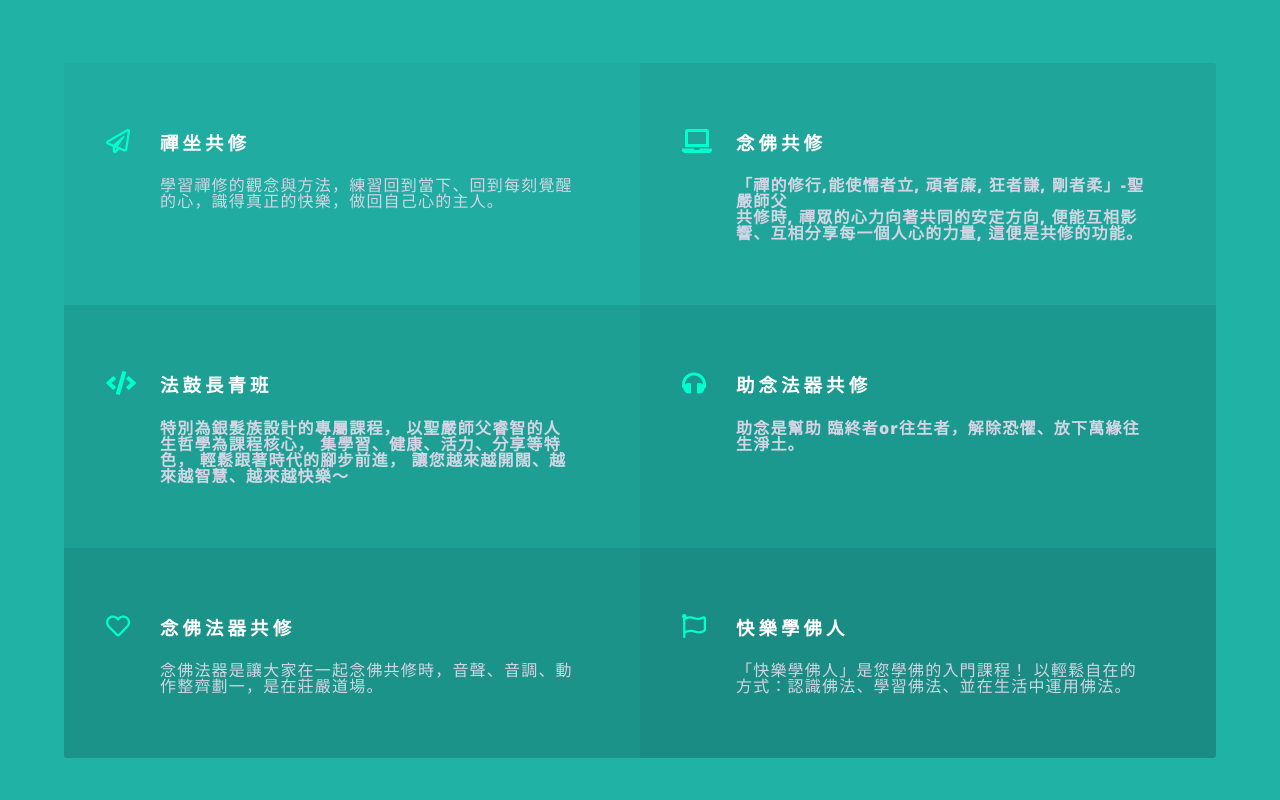
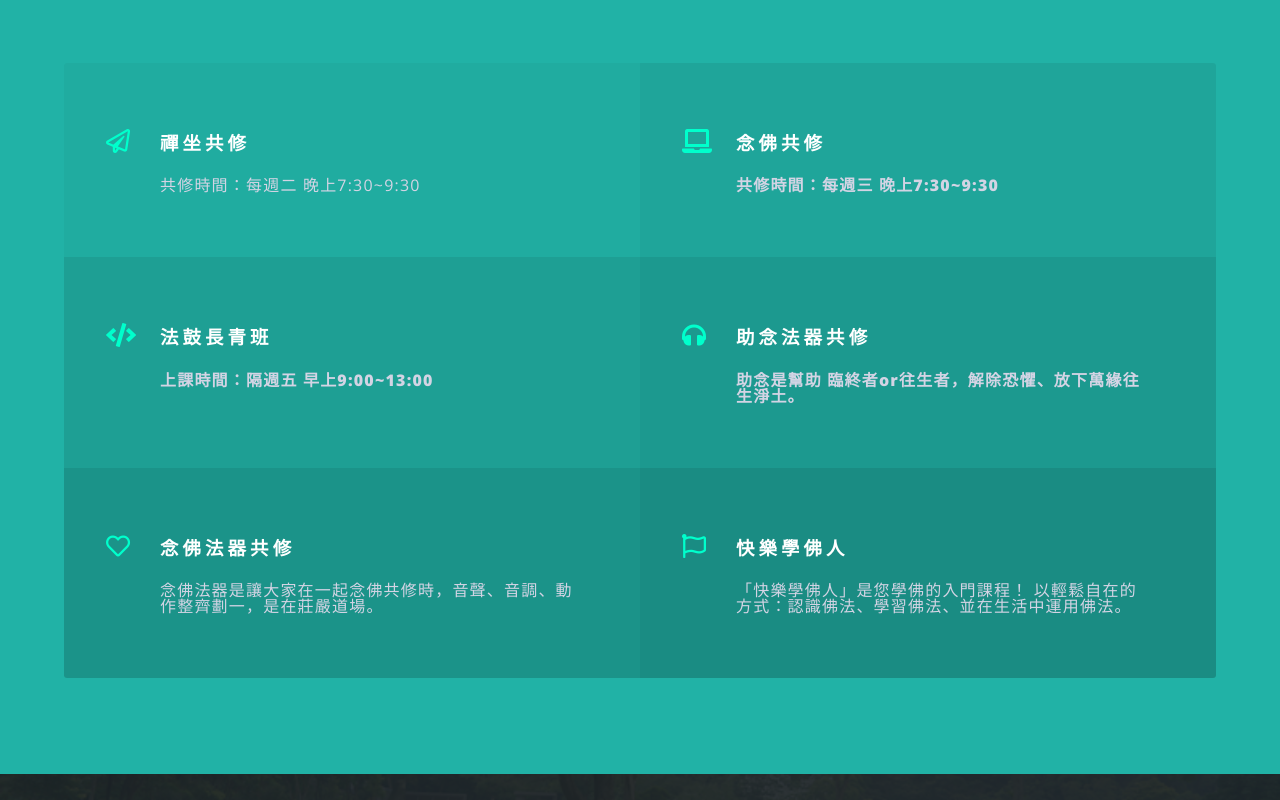
Before and after one commit to cindylai0753/DDM-Haishan, a plain HTML site: page index.html in a window 1280 px wide. Shown: the part 2320-3120 px from the top of the page. Drawn offline with nearby package versions, Linux system fonts and the light colour scheme.

Commit message:
DDM-Haishan/2019.5.5
https://cindylai0753.github.io/DDM-Haishan/

```diff
--- a/assets/css/style.css
+++ b/assets/css/style.css
@@ -1,3 +1,10 @@
 .font{
     font-family: "Open Sans", Helvetica, sans-serif, "微軟正黑體";
+
 }
+#new:hover{
+    color: GREEN;
+}
+#new:active{
+    color: brown;
+}
--- a/index.html
+++ b/index.html
@@ -118,21 +118,19 @@
 							</header>
 							<ul class="features">
 								<li class="icon far fa-paper-plane">
-									<h3 class="font">禪坐共修</h3>
-									<p class="font">學習禪修的觀念與方法，練習回到當下、回到每刻覺醒的心，識得真正的快樂，做回自己心的主人。</p>
+										<a target="_blank" href="./images/禪坐共修.jpg">
+									<h3 class="font">禪坐共修</h3></a>
+									<p class="font">共修時間：每週二 晚上7:30~9:30</p>
 								</li>
 								<li class="icon fas fa-laptop">
-									<h3 class="font">念佛共修</h3>
-									<p class="font">「禪的修行,能使懦者立, 頑者廉, 狂者謙, 剛者柔」-聖嚴師父<br>
-										共修時, 禪眾的心力向著共同的安定方向, 便能互相影響、互相分享每一個人心的力量, 這便是共修的功能。</p>
+									<a href="./images/念佛共修.jpg" target="_blank">
+										<h3 class="font">念佛共修</h3></a>
+									<p class="font">共修時間：每週三 晚上7:30~9:30</p>
 								</li>
 								<li class="icon fas fa-code">
-									<h3 class="font">法鼓長青班</h3>
-									<p class="font">特別為銀髮族設計的專屬課程，
-											以聖嚴師父睿智的人生哲學為課程核心，
-											集學習、健康、活力、分享等特色，
-											輕鬆跟著時代的腳步前進，
-											讓您越來越開闊、越來越智慧、越來越快樂～</p>
+									<a target="_blank" href="./images/2019長青班網頁-海山班720x1018.jpg">
+									<h3 class="font">法鼓長青班</h3></a>
+									<p class="font">上課時間：隔週五 早上9:00~13:00</p>
 								</li>
 								<li class="icon fas fa-headphones">
 									<h3 class="font">助念法器共修</h3>
```
Also changed, not shown: calendar.html (+1 -1 lines), images/2019長青班網頁-海山班720x1018.jpg (added), images/念佛共修.jpg (added), images/禪坐共修.jpg.
